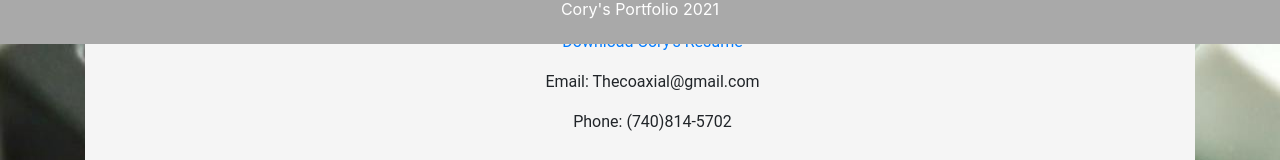
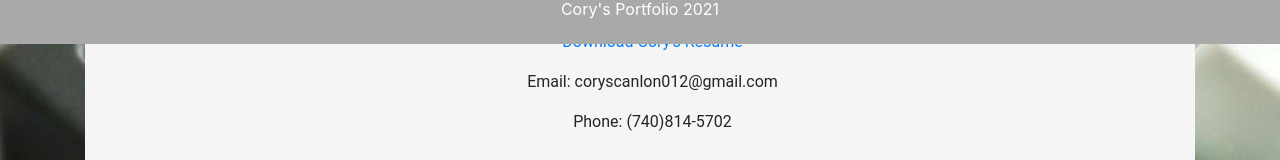
Before and after one commit to TheCoaxial/React-Portfolio, a React (Create React App) app: page / in a window 1280 px wide. Shown: the part 756-916 px from the top of the page. Built offline with nearby package versions, Linux system fonts and the light colour scheme.

Commit message:
Added new resume changed email

```diff
--- a/src/pages/home/home.js
+++ b/src/pages/home/home.js
@@ -35,7 +35,7 @@ const Home = () =>(
                     <a href={Resume} download="Cory Scanlon's Resume" target="_blank">Download Cory's Resume</a>
                     </p>
 
-                    <p>Email: Thecoaxial@gmail.com</p> <p>Phone: (740)814-5702</p>
+                    <p>Email: coryscanlon012@gmail.com</p> <p>Phone: (740)814-5702</p>
 
                 </div>
         </section>
```
Also changed, not shown: 1 other file (tests, documents, lock files or other folders).
